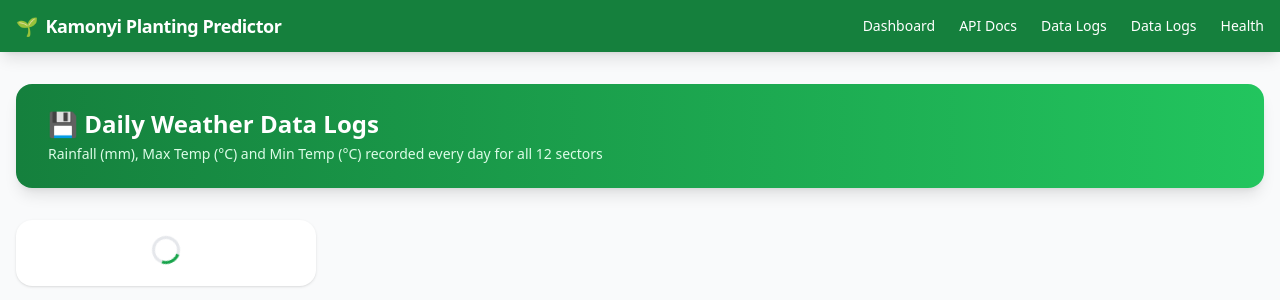
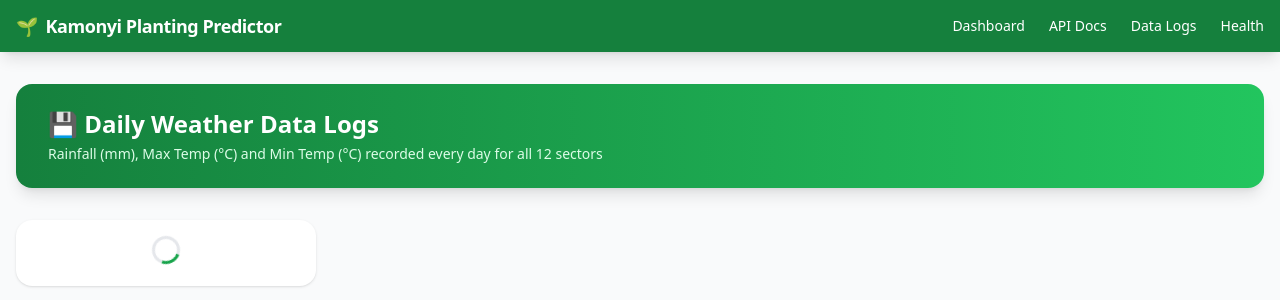
Before and after one commit to shema004/kamonyi-planting, a Python web app: template app/templates/logs.html in a window 1280 px wide. Shown: the top 300 px of the page. Run offline with Jinja, Linux system fonts and the light colour scheme; the template is opened without the code that fills it, so the values that code supplies are empty; some libraries are stand-ins or nearby versions.

Commit message:
Remove duplicate Data Logs nav link

```diff
--- a/app/templates/base.html
+++ b/app/templates/base.html
@@ -51,7 +51,6 @@
         <a href="/"        class="hover:text-green-200 transition">Dashboard</a>
         <a href="/docs"    class="hover:text-green-200 transition">API Docs</a>
         <a href="/logs"    class="hover:text-green-200 transition">Data Logs</a>
-        <a href="/logs"    class="hover:text-green-200 transition">Data Logs</a>
         <a href="/health"  class="hover:text-green-200 transition">Health</a>
       </div>
     </div>
```
